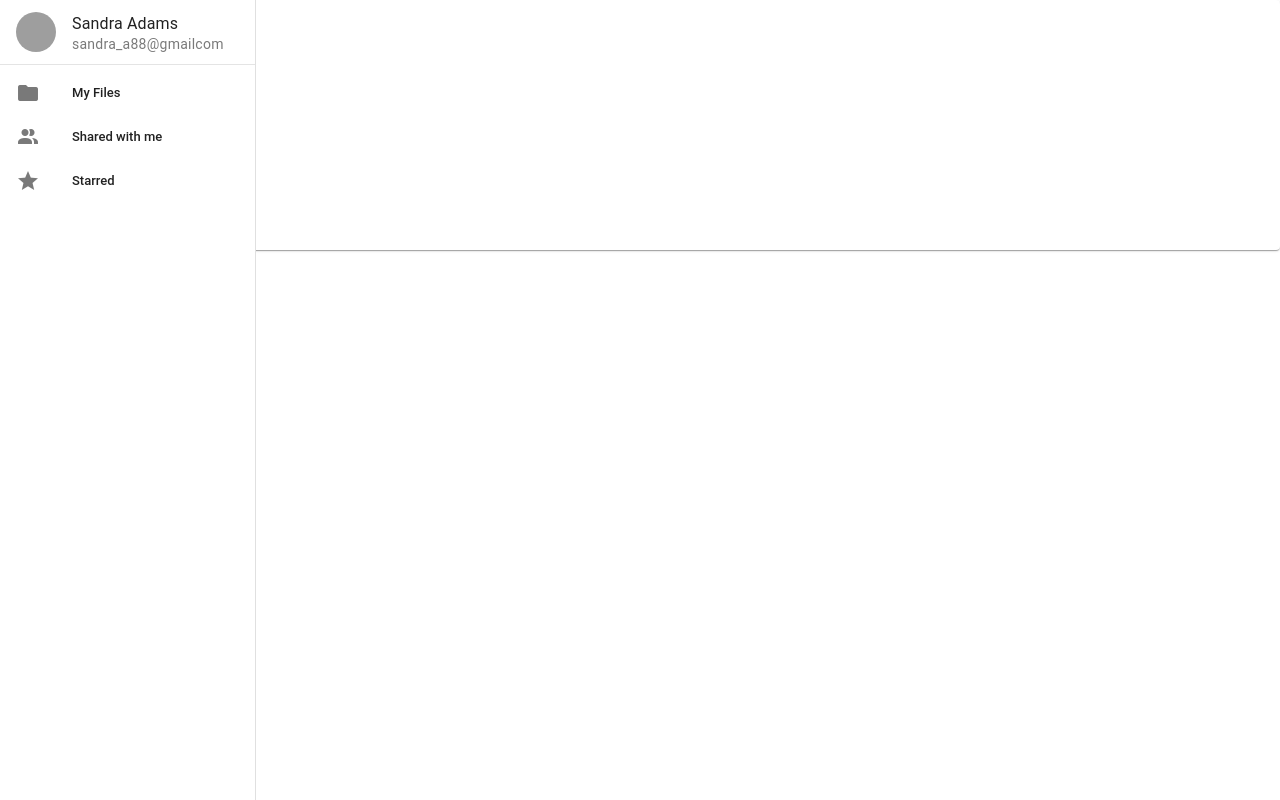
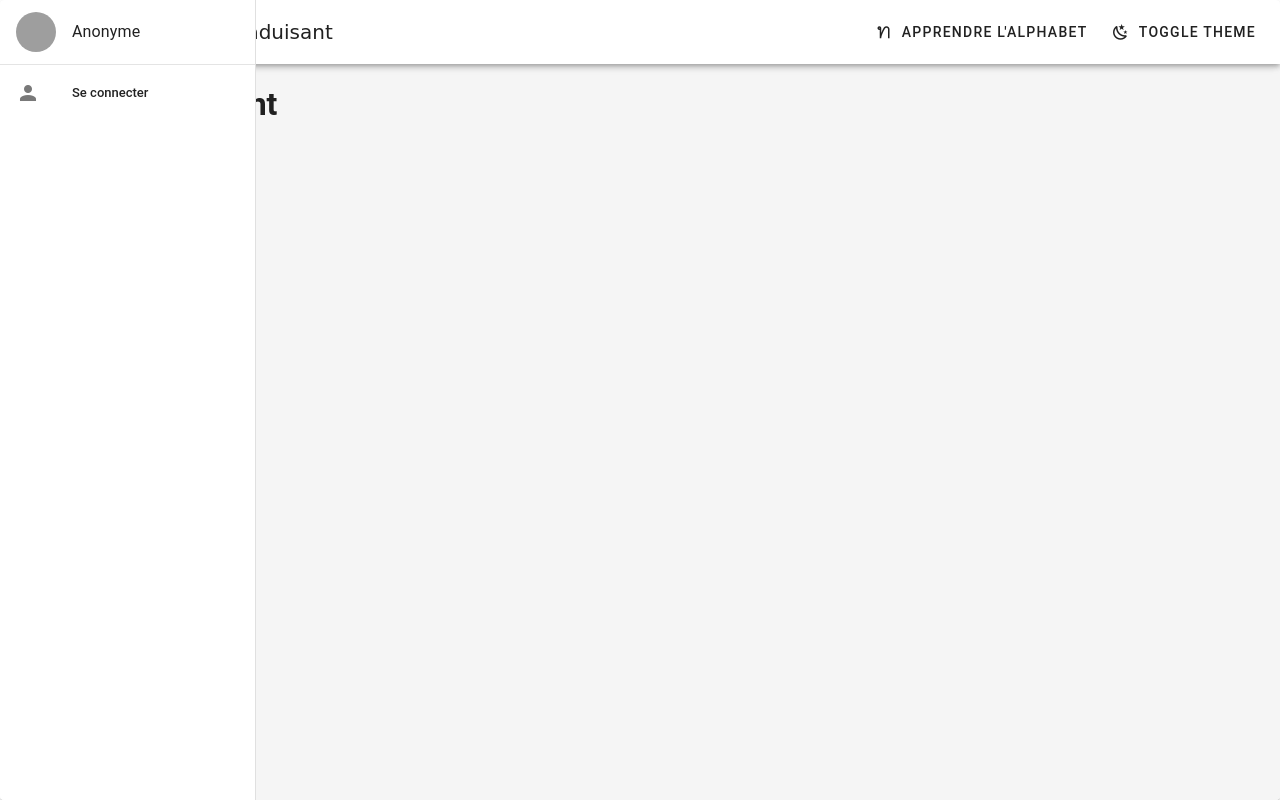
Before and after one commit to nparvedy/apprentissage-nuxt, a Nuxt app: page /home in a window 1280 px wide. Built offline with nearby package versions, Linux system fonts and the light colour scheme; grey boxes are pictures that could not be loaded.

Commit message:
apprentissage de viutify, connexion grace à pinia et changement d'interface

```diff
--- /dev/null
+++ b/components/NavigationConnected.vue
@@ -0,0 +1,26 @@
+<template>
+    <v-navigation-drawer expand-on-hover rail>
+        <v-list>
+        <v-list-item
+            prepend-avatar="https://randomuser.me/api/portraits/men/9.jpg"
+            subtitle="nicolasparvedy@gmail.com"
+            title="Nicolas Parvedy"
+        ></v-list-item>
+        </v-list>
+
+        <v-divider></v-divider>
+
+        <v-list density="compact" nav>
+        <v-list-item prepend-icon="mdi-counter" title="Mes scores" value="myscores"></v-list-item>
+        <v-list-item prepend-icon="mdi-star-plus" title="Mon abonnement" value="suscribe"></v-list-item>
+        <v-list-item prepend-icon="mdi-account" title="Mon compte" value="account"></v-list-item>
+        <v-list-item prepend-icon="mdi-account-arrow-left" title="Se déconnecter" value="disconnect" @click="authStore.logout()"></v-list-item>
+        </v-list>
+    </v-navigation-drawer>
+</template>
+
+<script setup>
+import { useAuthStore } from '@/stores/auth'
+
+const authStore = useAuthStore()
+</script>
--- /dev/null
+++ b/components/NavigationDisconnect.vue
@@ -0,0 +1,22 @@
+<template>
+    <v-navigation-drawer expand-on-hover rail>
+        <v-list>
+        <v-list-item
+            prepend-avatar="https://randomuser.me/api/portraits/lego/5.jpg"
+            title="Anonyme"
+        ></v-list-item>
+        </v-list>
+
+        <v-divider></v-divider>
+
+        <v-list density="compact" nav>
+        <v-list-item prepend-icon="mdi-account" title="Se connecter" value="shared" @click="authStore.login()"></v-list-item>
+        </v-list>
+    </v-navigation-drawer>
+</template>
+
+<script setup>
+import { useAuthStore } from '@/stores/auth'
+
+const authStore = useAuthStore()
+</script>
--- a/nuxt.config.ts
+++ b/nuxt.config.ts
@@ -1,26 +1,27 @@
-// https://nuxt.com/docs/api/configuration/nuxt-config
+// nuxt.config.ts
 import vuetify, { transformAssetUrls } from 'vite-plugin-vuetify'
+
 export default defineNuxtConfig({
-  compatibilityDate: "2024-04-03",
-  devtools: { enabled: true },
   components: true,
+
   build: {
     transpile: ['vuetify'],
   },
+
   modules: [
-    (_options, nuxt) => {
-      nuxt.hooks.hook('vite:extendConfig', (config) => {
-        // @ts-expect-error
-        config.plugins.push(vuetify({ autoImport: true }))
-      })
-    },
-    //...
+    '@pinia/nuxt',  // Pinia module ajouté ici
   ],
+
   vite: {
+    plugins: [
+      vuetify({ autoImport: true }),
+    ],
     vue: {
       template: {
         transformAssetUrls,
       },
     },
   },
-});
+
+  compatibilityDate: '2024-09-19',
+})
--- a/package.json
+++ b/package.json
@@ -11,6 +11,7 @@
   },
   "dependencies": {
     "@mdi/font": "^7.4.47",
+    "@pinia/nuxt": "^0.5.4",
     "@vitejs/plugin-vue": "^5.1.4",
     "axios": "^1.7.7",
     "nuxt": "^3.13.0",
--- a/pages/home.vue
+++ b/pages/home.vue
@@ -1,28 +1,57 @@
 <template>
   <v-card>
-    <v-layout>
-      <v-navigation-drawer
-        expand-on-hover
-        rail
-      >
-        <v-list>
-          <v-list-item
-            prepend-avatar="https://randomuser.me/api/portraits/women/85.jpg"
-            subtitle="sandra_a88@gmailcom"
-            title="Sandra Adams"
-          ></v-list-item>
-        </v-list>
+    <v-app>
+      <v-layout>
+        <!-- Affichage conditionnel basé sur l'état de connexion -->
+        <div v-if="authStore.isAuthenticated">
+          <NavigationConnected />
+        </div>
+        <div v-else>
+          <NavigationDisconnect />
+        </div>
 
-        <v-divider></v-divider>
+        <v-app-bar class="px-3 custom-font" title="Apprendre en traduisant">
 
-        <v-list density="compact" nav>
-          <v-list-item prepend-icon="mdi-folder" title="My Files" value="myfiles"></v-list-item>
-          <v-list-item prepend-icon="mdi-account-multiple" title="Shared with me" value="shared"></v-list-item>
-          <v-list-item prepend-icon="mdi-star" title="Starred" value="starred"></v-list-item>
-        </v-list>
-      </v-navigation-drawer>
+          <v-spacer></v-spacer>
 
-      <v-main style="height: 250px"></v-main>
-    </v-layout>
+          <v-btn prepend-icon="mdi-abugida-thai" >
+            Apprendre l'alphabet
+          </v-btn>
+
+          <v-btn
+            :prepend-icon="theme === 'light' ? 'mdi-weather-sunny' : 'mdi-weather-night'"
+            text="Toggle Theme"
+            slim
+            @click="toggleTheme"
+          ></v-btn>
+        </v-app-bar>
+
+        <v-main>
+          <v-container>
+            <h1>Main Content</h1>
+          </v-container>
+        </v-main>
+      </v-layout>
+    </v-app>
+
   </v-card>
 </template>
+
+<script setup>
+import { useAuthStore } from '@/stores/auth'
+import { useTheme } from 'vuetify'
+
+const theme = useTheme()
+
+function toggleTheme () {
+  theme.global.name.value = theme.global.current.value.dark ? 'light' : 'dark'
+}
+
+const authStore = useAuthStore()
+</script>
+
+<style>
+.v-toolbar-title:first-child {
+  font-family: 'Comic Sans MS', 'Comic Sans', 'cursive';
+}
+</style>
--- /dev/null
+++ b/stores/auth.js
@@ -0,0 +1,16 @@
+// stores/auth.js
+import { defineStore } from 'pinia'
+
+export const useAuthStore = defineStore('auth', {
+  state: () => ({
+    isAuthenticated: false, // Par défaut, l'utilisateur n'est pas connecté
+  }),
+  actions: {
+    login() {
+      this.isAuthenticated = true
+    },
+    logout() {
+      this.isAuthenticated = false
+    },
+  },
+})
```
Also changed, not shown: 1 other file (tests, documents, lock files or other folders).
